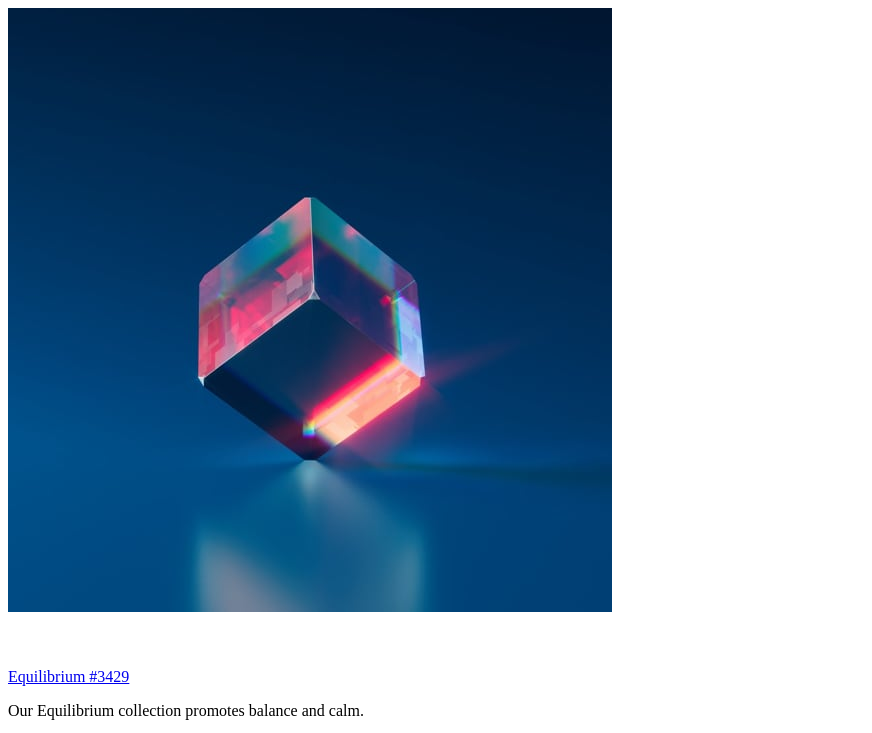
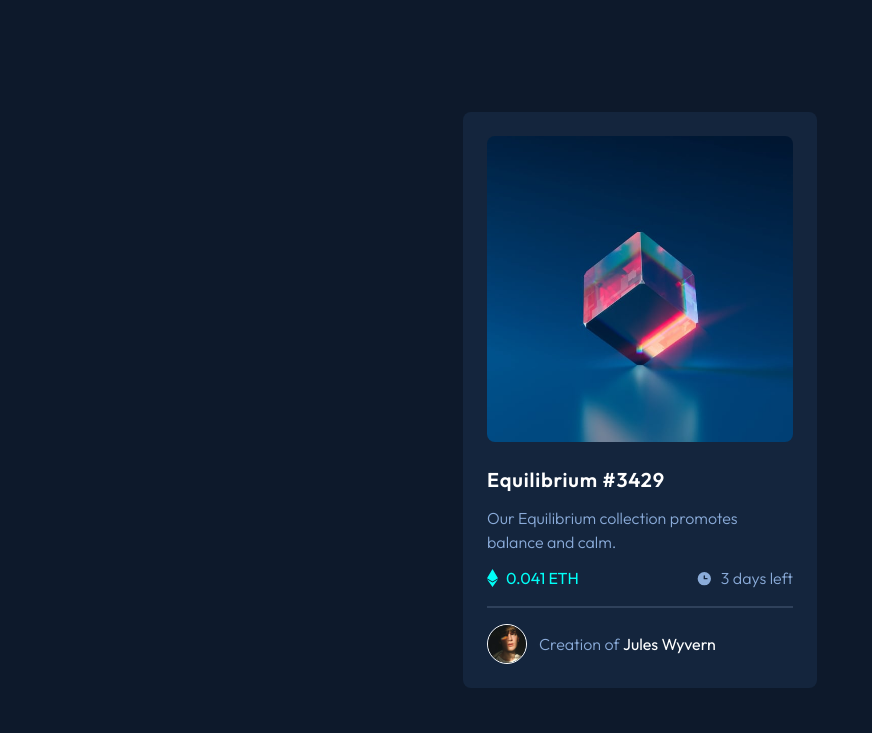
Before and after one commit to matias-321/NFT-Preview-Card, a plain HTML site: page index.html in a window 1280 px wide. Shown: the top 733 px of the page, without its empty margins (0-872 px from the left). Drawn offline with Linux system fonts and the light colour scheme; the site is published under a folder, as on GitHub Pages, so addresses that start at the root find nothing.

Commit message:
Update index.html

```diff
--- a/index.html
+++ b/index.html
@@ -4,7 +4,7 @@
     <meta charset="UTF-8" />
     <meta http-equiv="X-UA-Compatible" content="IE=edge" />
     <meta name="viewport" content="width=device-width, initial-scale=1.0" />
-    <link href="/dist/style.css" rel="stylesheet" />
+    <link href="./dist/style.css" rel="stylesheet" />
     <link rel="preconnect" href="https://fonts.googleapis.com" />
     <link rel="preconnect" href="https://fonts.gstatic.com" crossorigin />
     <link
```
